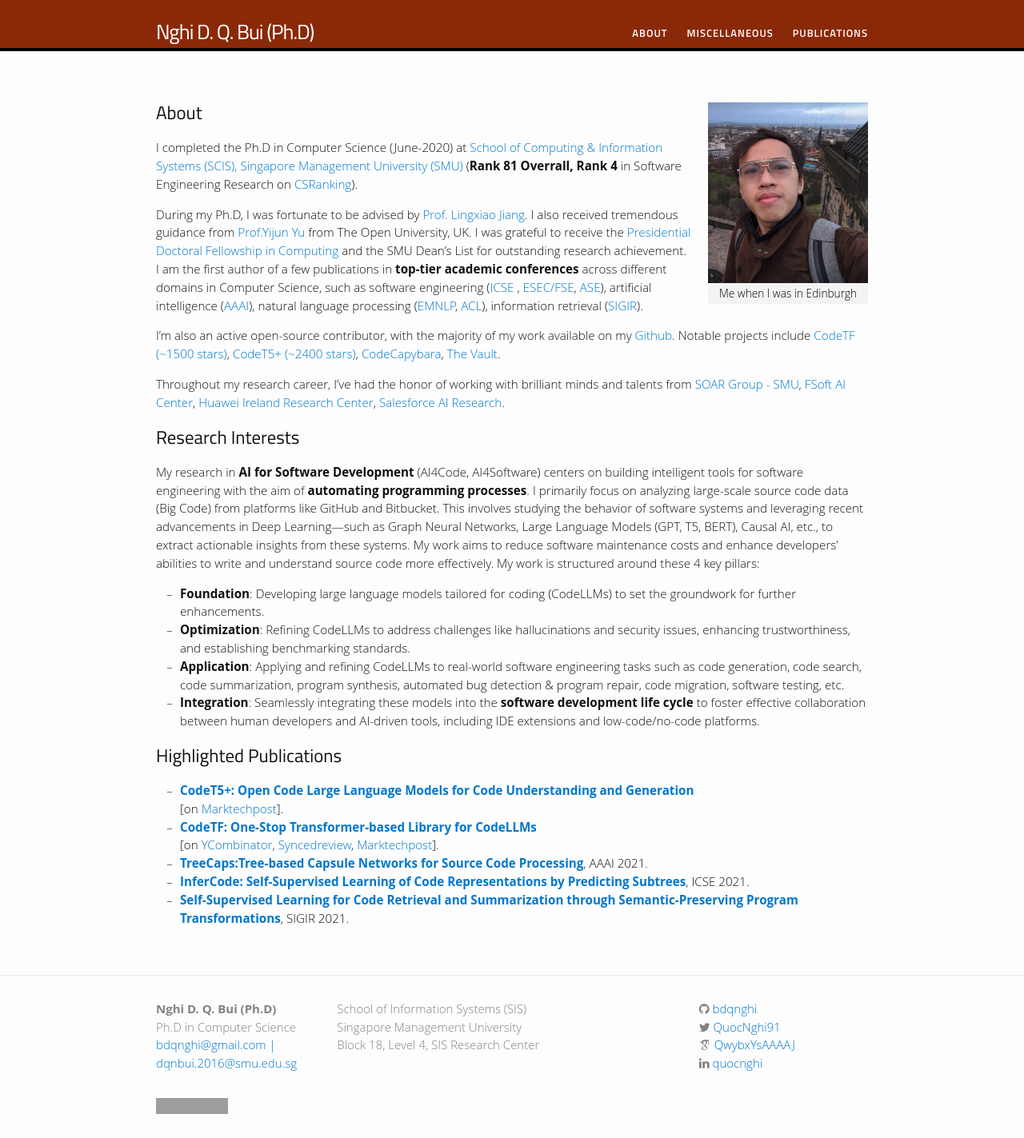
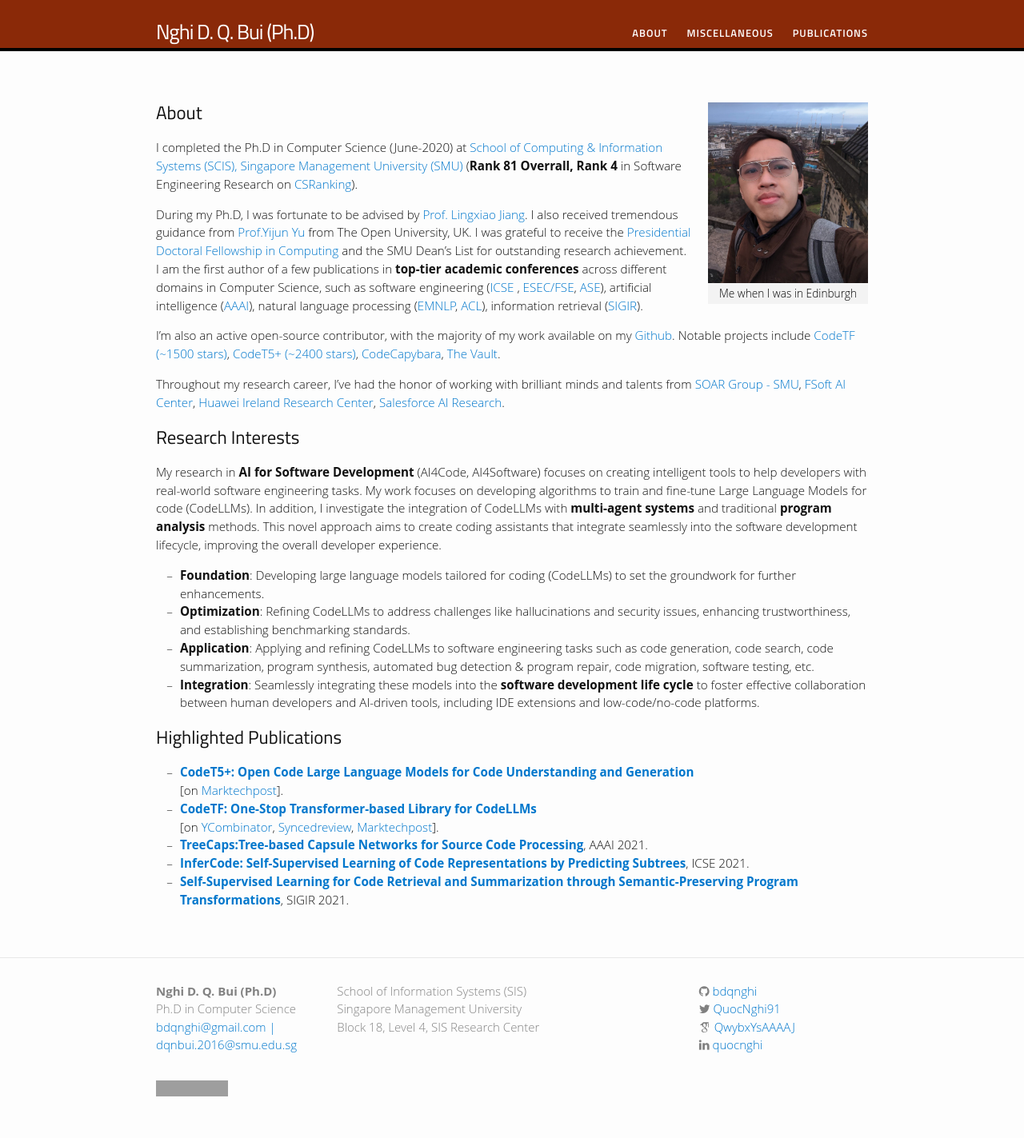
Before and after one commit to bdqnghi/bdqnghi.github.io, a Jekyll site: the page built from index.md, in a window 1280 px wide. Shown: the whole page at 80% size. Built offline with Jekyll 4.4.1, drawn with Linux system fonts in a browser that asks for light colours; nearby versions of some CDN libraries; some web fonts are replaced; after the commit the page ends 1401 px from its top, so only the background shows below that; grey boxes are pictures that could not be loaded.

Commit message:
Update index.md

```diff
--- a/index.md
+++ b/index.md
@@ -18,11 +18,11 @@ Throughout my research career, I've had the honor of working with brilliant mind
 
 ## Research Interests
 
-My research in **AI for Software Development** (AI4Code, AI4Software) centers on building intelligent tools for software engineering with the aim of **automating programming processes**. I primarily focus on analyzing large-scale source code data (Big Code) from platforms like GitHub and Bitbucket. This involves studying the behavior of software systems and leveraging recent advancements in Deep Learning—such as Graph Neural Networks, Large Language Models (GPT, T5, BERT), Causal AI, etc., to extract actionable insights from these systems. My work aims to reduce software maintenance costs and enhance developers' abilities to write and understand source code more effectively. My work is structured around these 4 key pillars:
+My research in **AI for Software Development** (AI4Code, AI4Software) focuses on creating intelligent tools to help developers with real-world software engineering tasks. My work focuses on developing algorithms to train and fine-tune Large Language Models for code (CodeLLMs). In addition, I investigate the integration of CodeLLMs with **multi-agent systems** and traditional **program analysis** methods. This novel approach aims to create coding assistants that integrate seamlessly into the software development lifecycle, improving the overall developer experience.
 
 - **Foundation**: Developing large language models tailored for coding (CodeLLMs) to set the groundwork for further enhancements.
 - **Optimization**: Refining CodeLLMs to address challenges like hallucinations and security issues, enhancing trustworthiness, and establishing benchmarking standards.
-- **Application**: Applying and refining CodeLLMs to real-world software engineering tasks such as code generation, code search, code summarization, program synthesis, automated bug detection & program repair, code migration, software testing, etc.
+- **Application**: Applying and refining CodeLLMs to software engineering tasks such as code generation, code search, code summarization, program synthesis, automated bug detection & program repair, code migration, software testing, etc.
 - **Integration**: Seamlessly integrating these models into the **software development life cycle** to foster effective collaboration between human developers and AI-driven tools, including IDE extensions and low-code/no-code platforms.
 
 ## Highlighted Publications
```
